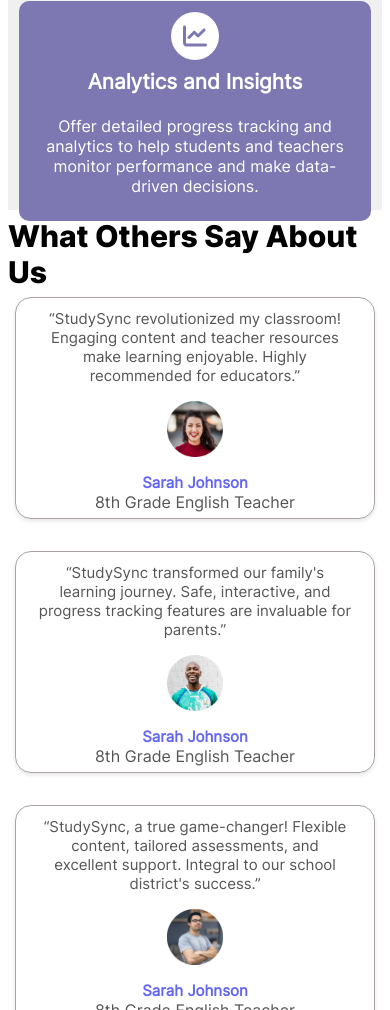
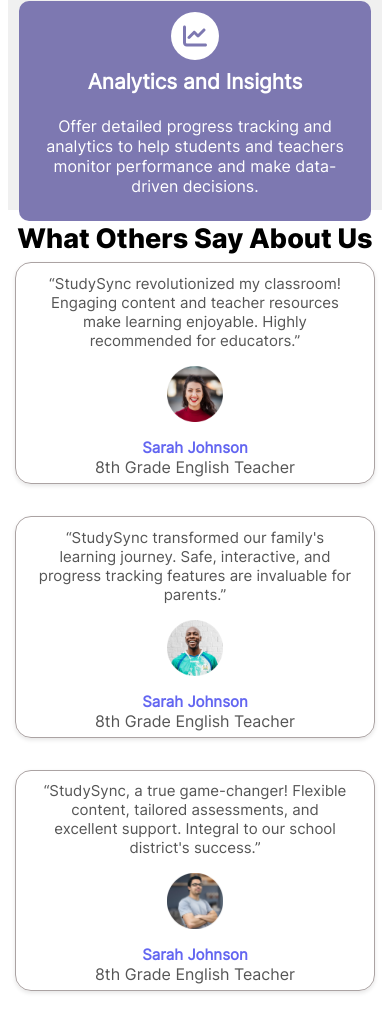
Before and after one commit to Rahul122703/study_sync_front_end, a plain HTML site: page index.html in a window 390 px wide. Shown: the part 2383-3393 px from the top of the page. Drawn offline with Linux system fonts and the light colour scheme.

Commit message:
change text size of the top text in testimonial

```diff
--- a/style.css
+++ b/style.css
@@ -497,7 +497,7 @@ nav {
 }
 
 .test-top-text{
-    padding: 2% 0% 2% 0%;
+    margin: 2% 0% 2% 0%;
     font-size: 30px;
     font-weight: bold;
     font-family: inter-extraBold;
@@ -589,6 +589,8 @@ nav {
     .users {
         grid-template-columns: repeat(1,1fr);
     }
-    .commenter-card{
+    .test-top-text{
+        margin-top: 3%;
+        font-size: 27px;
     }
 }
```
